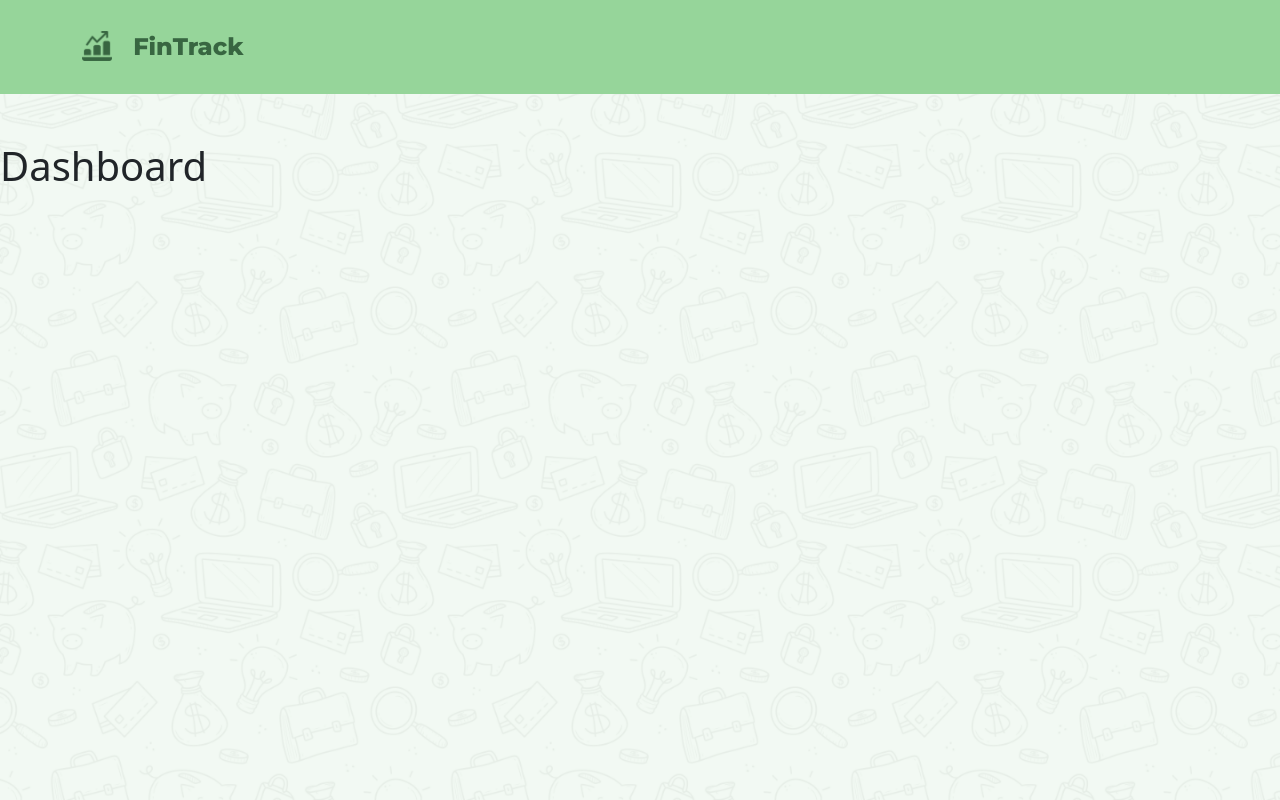
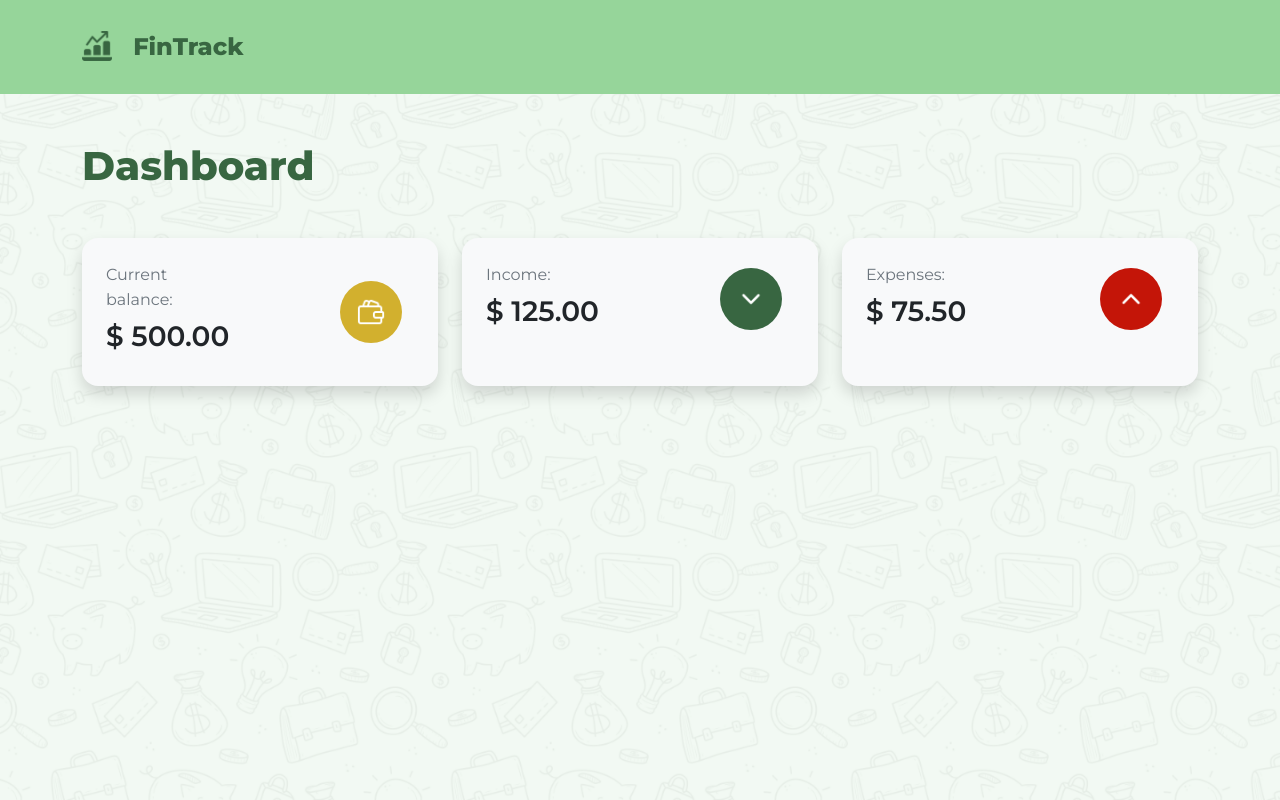
Before and after one commit to OLuizFernando/fintrack, a Flask app: page /dashboard in a window 1280 px wide. Run offline with Flask 3, Linux system fonts and the light colour scheme; the visitor is signed in with stand-in values (Sample User, id 1); some libraries are stand-ins or nearby versions.

Commit message:
add `dashboard` page

```diff
--- a/static/css/style.css
+++ b/static/css/style.css
@@ -2,6 +2,14 @@ body {
   background-image: url("../images/pattern_bg.png");
   background-repeat: repeat;
   background-size: 400px 400px;
+}
+
+.bg-yellow {
+  background-color: #d2b02e;
+}
+
+.bg-red {
+  background-color: #c41508;
 }
 
 .montserrat-regular {
--- a/templates/dashboard.html
+++ b/templates/dashboard.html
@@ -1,5 +1,56 @@
-{% extends 'layout.html' %} {% block title %} Dashboard {% endblock %} {% block content %}
+{% extends 'layout.html' %} {% block title %} Log In {% endblock %} {% block content %}
 
-<h1 class="montserrat-medium my-5">Dashboard</h1>
+<main class="flex-grow-1 d-flex flex-column">
+  <div class="container">
+    <h1 class="montserrat-extrabold text-primary my-5">Dashboard</h1>
+    <div class="row">
+      <div class="col-lg-4 col-12">
+        <div class="bg-light shadow rounded-4 p-4">
+          <div class="row">
+            <div class="col">
+              <span class="montserrat-regular text-secondary"> Current balance: </span>
+              <h3 class="montserrat-semibold mt-2">$ 500.00</h3>
+            </div>
+            <div class="col d-flex align-items-center justify-content-end px-4">
+              <div class="bg-yellow rounded-circle p-3">
+                <img src="../static/images/wallet_icon.png" width="30" alt="Wallet icon" />
+              </div>
+            </div>
+          </div>
+        </div>
+      </div>
+      <div class="col-lg-4 col-12">
+        <div class="bg-light shadow rounded-4 h-100 p-4">
+          <div class="row">
+            <div class="col">
+              <span class="montserrat-regular text-secondary"> Income: </span>
+              <h3 class="montserrat-semibold mt-2">$ 125.00</h3>
+            </div>
+            <div class="col d-flex align-items-center justify-content-end px-4">
+              <div class="bg-primary rounded-circle p-3">
+                <img src="../static/images/income_arrow_icon.png" width="30" alt="Income arrow icon" />
+              </div>
+            </div>
+          </div>
+        </div>
+      </div>
+      <div class="col-lg-4 col-12">
+        <div class="bg-light shadow rounded-4 h-100 p-4">
+          <div class="row">
+            <div class="col">
+              <span class="montserrat-regular text-secondary"> Expenses: </span>
+              <h3 class="montserrat-semibold mt-2">$ 75.50</h3>
+            </div>
+            <div class="col d-flex align-items-center justify-content-end px-4">
+              <div class="bg-red rounded-circle p-3">
+                <img src="../static/images/expenses_arrow_icon.png" width="30" alt="Expenses arrow icon" />
+              </div>
+            </div>
+          </div>
+        </div>
+      </div>
+    </div>
+  </div>
+</main>
 
 {% endblock %}
```
